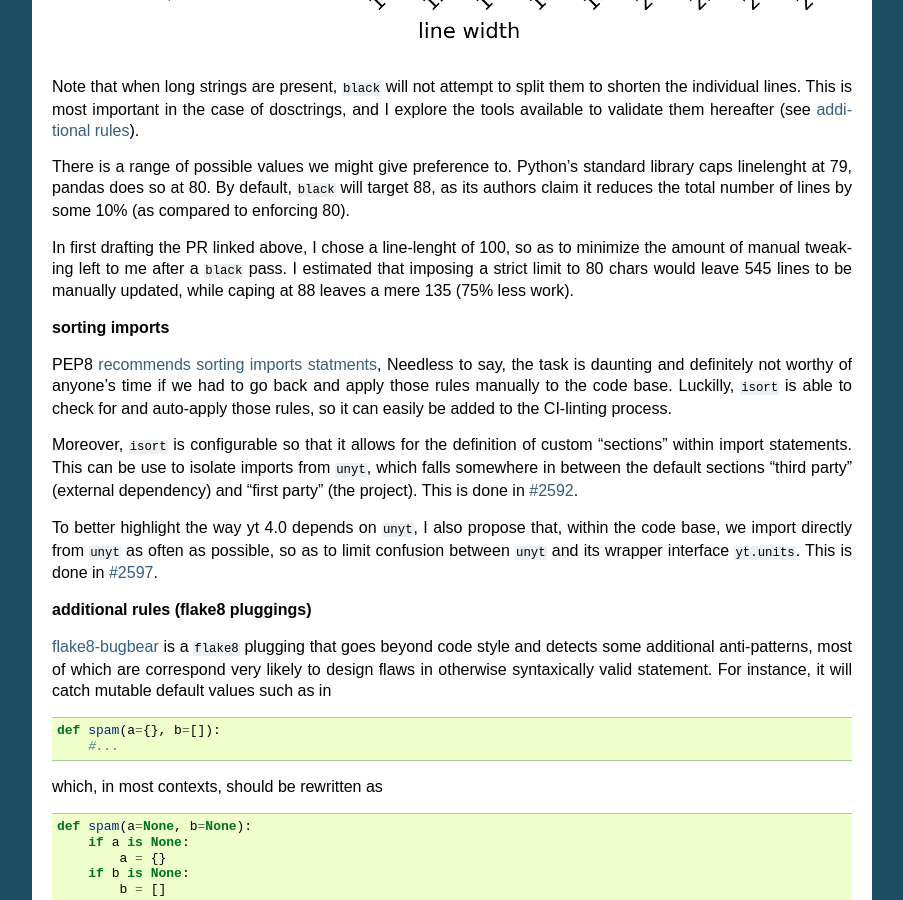
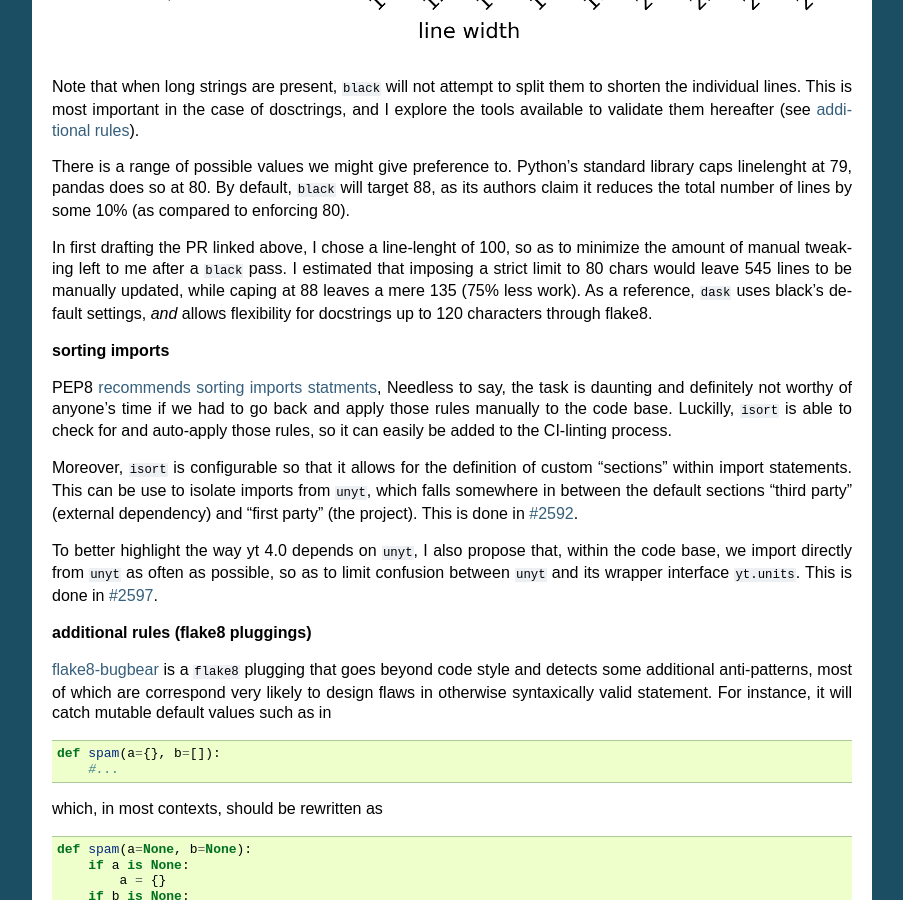
Before and after one commit to yt-project/ytep, a Sphinx documentation site: the page built from source/YTEPs/YTEP-0037.rst, in a window 1280 px wide and 900 px high, scrolled down 1691 px. Shown: the whole window, without its empty margins (198-1101 px from the left). Built offline with Sphinx 7.4.7, drawn with Linux system fonts in a browser that asks for light colours; formulas are drawn with MathJax 3.

Commit message:
add note about dask's configuration for black

```diff
--- a/source/YTEPs/YTEP-0037.rst
+++ b/source/YTEPs/YTEP-0037.rst
@@ -78,9 +78,11 @@ library caps linelenght at 79, pandas does so at 80. By default, ``black`` will
 to enforcing 80).
 
 In first drafting the PR linked above, I chose a line-lenght of 100, so as to minimize
-the amount of manual tweaking left to me after a ``black`` pass.
-I estimated that imposing a strict limit to 80 chars would leave 545 lines to be
-manually updated, while caping at 88 leaves a mere 135 (75% less work).
+the amount of manual tweaking left to me after a ``black`` pass. I estimated that
+imposing a strict limit to 80 chars would leave 545 lines to be manually updated, while
+caping at 88 leaves a mere 135 (75% less work). As a reference, ``dask`` uses black's
+default settings, *and* allows flexibility for docstrings up to 120 characters through
+flake8.
 
 
 **sorting imports**
```
